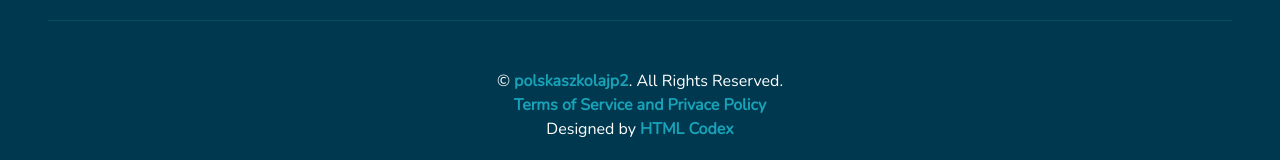
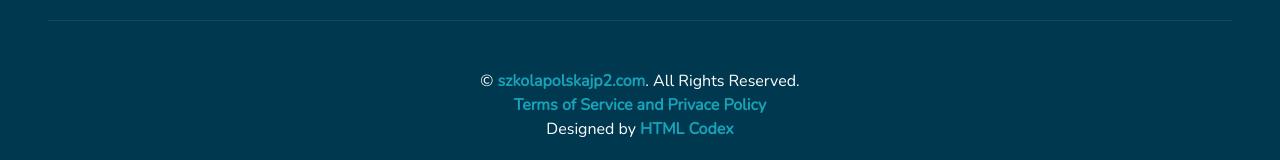
Before and after one commit to szkolapolskajp2/szkolapolskajp2.github.io, a plain HTML site: page index.html in a window 1280 px wide. Shown: the part 4452-4612 px from the top of the page. Drawn offline with nearby package versions, Linux system fonts and the light colour scheme; a web font is replaced by a local one.

Commit message:
Update index.html

```diff
--- a/index.html
+++ b/index.html
@@ -540,7 +540,7 @@
             </div>
             <div class="container-fluid pt-5" style="border-top: 1px solid rgba(23, 162, 184, 0.2);">
                 <p class="m-0 text-center text-white">
-                    &copy; <span class="text-primary font-weight-bold">polskaszkolajp2</span>. All Rights Reserved.
+                    &copy; <span class="text-primary font-weight-bold">szkolapolskajp2.com</span>. All Rights Reserved.
                     <br/>
                     <a class="text-primary font-weight-bold" href="pdf/terms-of-service-and-privacy-policy.pdf">Terms of Service and Privace Policy</a>
                     <br/>
```
